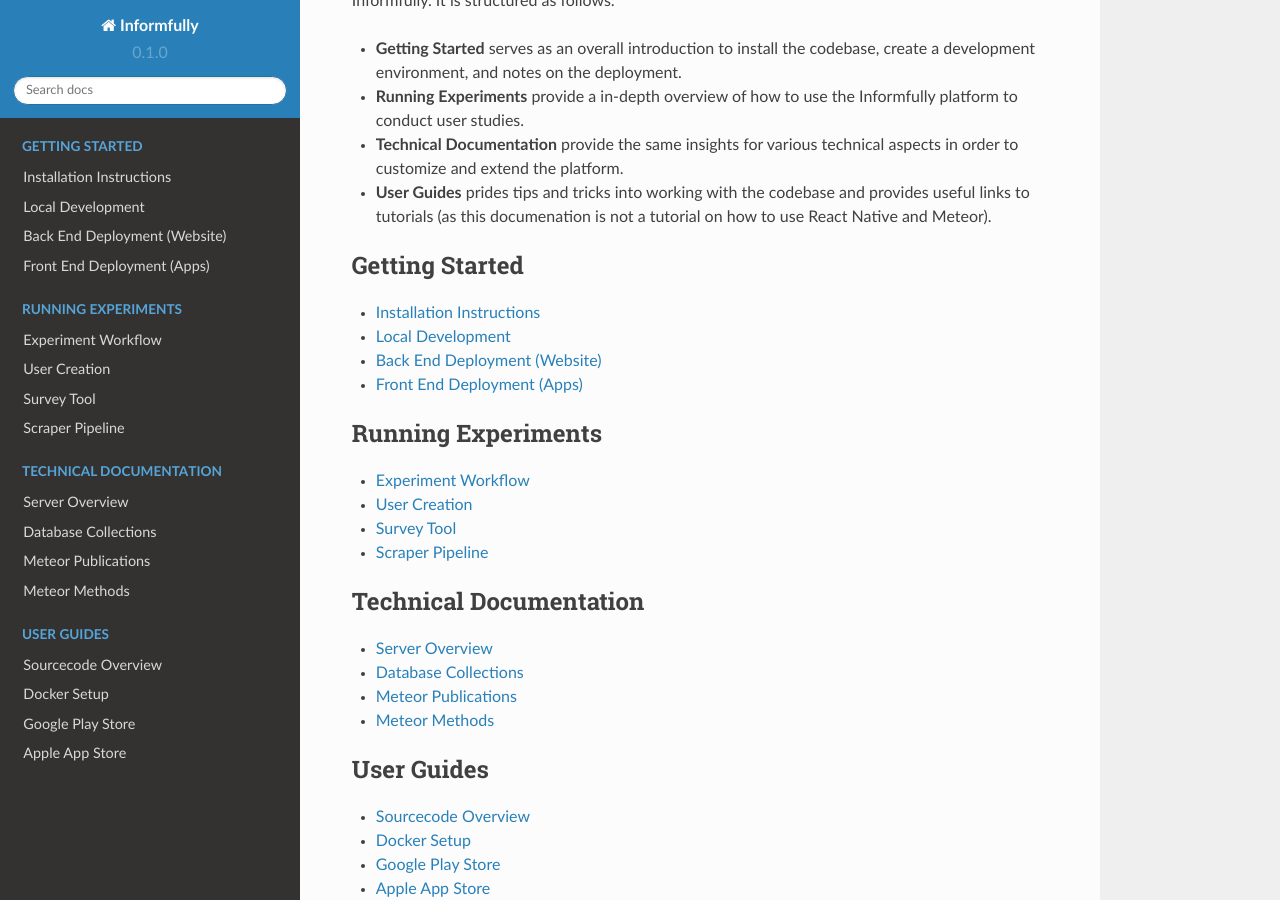
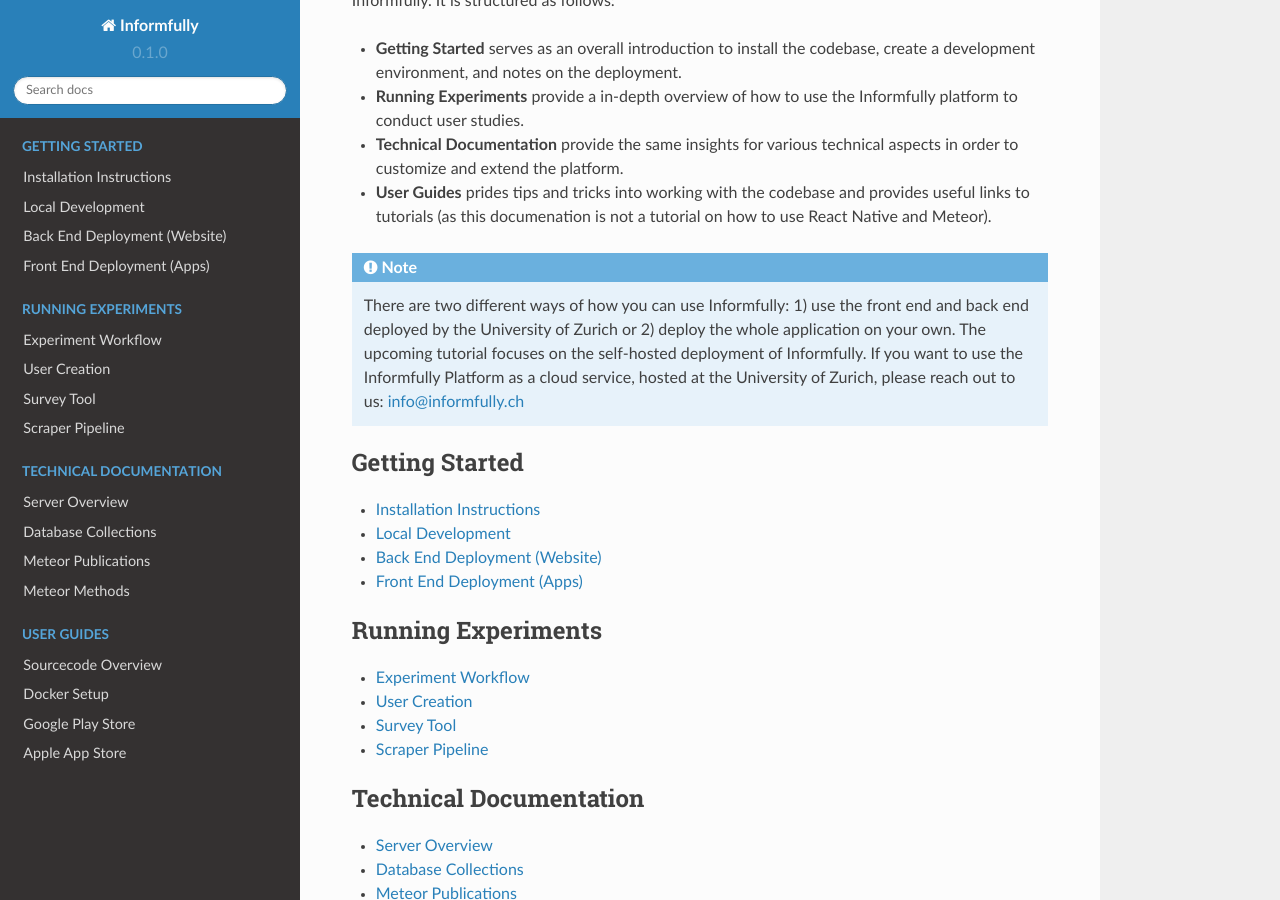
Before and after one commit to Informfully/Documentation, a Sphinx documentation site: the page built from docs/source/index.rst, in a window 1280 px wide and 900 px high, scrolled down 646 px. Built offline with Sphinx 7.4.7 and the Read the Docs theme 2.0.0, drawn with Linux system fonts in a browser that asks for light colours.

Commit message:
Documentation update

```diff
--- a/docs/source/index.rst
+++ b/docs/source/index.rst
@@ -22,6 +22,14 @@
 * **Running Experiments** provide a in-depth overview of how to use the Informfully platform to conduct user studies.
 * **Technical Documentation** provide the same insights for various technical aspects in order to customize and extend the platform.
 * **User Guides** prides tips and tricks into working with the codebase and provides useful links to tutorials (as this documenation is not a tutorial on how to use React Native and Meteor).
+
+.. note::
+
+    There are two different ways of how you can use Informfully:
+    1) use the front end and back end deployed by the University of Zurich or
+    2) deploy the whole application on your own.
+    The upcoming tutorial focuses on the self-hosted deployment of Informfully.
+    If you want to use the Informfully Platform as a cloud service, hosted at the University of Zurich, please reach out to us: info@informfully.ch
 
 .. toctree::
    :maxdepth: 1
--- a/docs/source/install.rst
+++ b/docs/source/install.rst
@@ -5,7 +5,6 @@
 This tutorial assumes basic knowledge of the React Native workflow for building apps.
 It is not intended as a tutorial.
 In case you need more information about React Native, the most recent version of this guide is available `here <https://github.com/expo/create-react-native-app/blob/master/README.md>`_.
-
 
 .. _installation:
 
```
